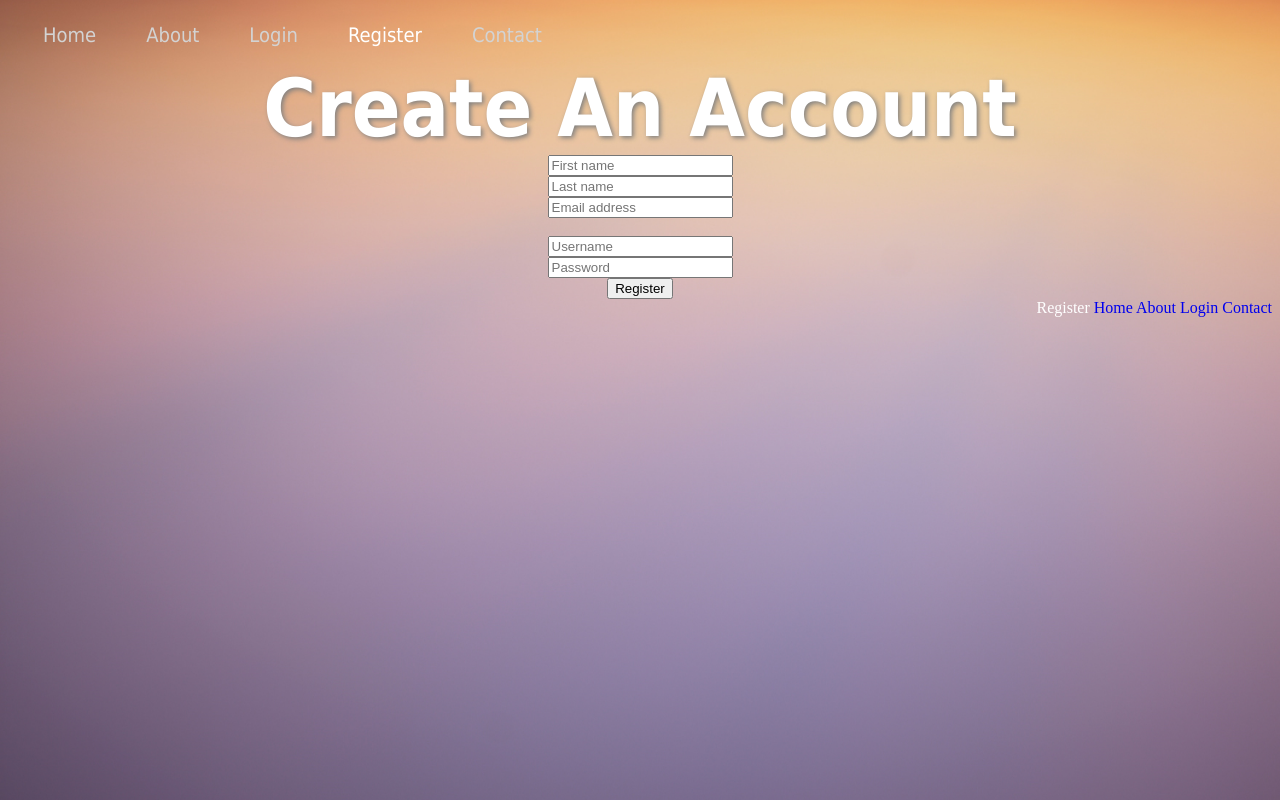
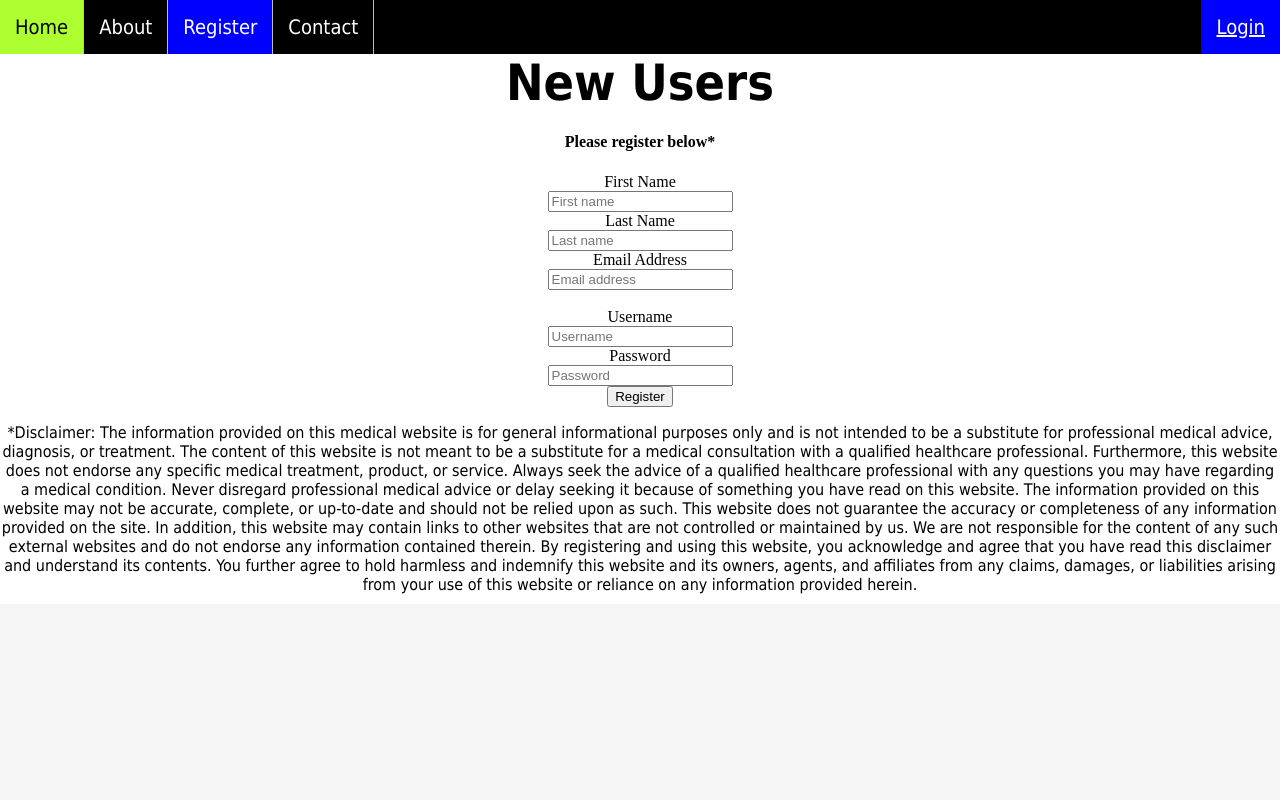
Before and after one commit to jrojas53/ReadyMedi, a PHP site: page /register.php in a window 1280 px wide. Run offline with PHP 8.4, Linux system fonts and the light colour scheme.

Commit message:
updating the style of the website. Completely changed the index.html page style to include a new image and nav bar that will be accessed throughout the site. As well, updated the look and text in register.php to include disclaimer for user

```diff
--- a/Website/about.html
+++ b/Website/about.html
@@ -12,6 +12,7 @@
                 <li><a style="text-decoration: none" href="index.html"> Home</a></li>
                 <li><a class = "active" style="text-decoration: none" href="about.html"> About</a></li>
                 <li><a style="text-decoration: none" href="contact.html">Contact</a></li>
+                <li style="float:right"><a class="active" href="login.php">Login</a></li>
             </ul>
         </header>
         <h1>About Us</h1>
@@ -34,10 +35,5 @@
                 We hope our solutions feel like a helping hand in a time of need.
             </div>
         </div>
-        <div class ="footer">
-            <a class = "active" style="text-decoration: none" href="about.html">About</a>
-            <a style="text-decoration: none" href="index.html"> Home</a></li>
-            <a style="text-decoration: none" href="contact.html"> Contact</a></li>
-        </div>
     </body>
 </html>
--- a/Website/contact.html
+++ b/Website/contact.html
@@ -12,6 +12,7 @@
                 <li><a style="text-decoration: none" href="index.html"> Home</a></li>
                 <li><a style="text-decoration: none" href="about.html"> About</a></li>
                 <li><a class = "active" style="text-decoration: none" href="contact.html">Contact</a></li>
+                <li style="float:right"><a class="active" href="login.php">Login</a></li>
             </ul>
         </header>
         <h1>Meet Our Team</h1>
@@ -33,10 +34,5 @@
                 Jesus Rojas | Front-End Developer
             </div>
         </div>
-        <div class ="footer">
-            <a class = "active" style="text-decoration: none" href="contact.html">Contact</a>
-            <a style="text-decoration: none" href="index.html"> Home</a></li>
-            <a style="text-decoration: none" href="about.html"> About</a></li>
-        </div>
     </body>
 </html>
--- a/Website/register.php
+++ b/Website/register.php
@@ -11,23 +11,36 @@
             <ul>
                 <li><a style="text-decoration: none" href="index.html"> Home</a></li>
                 <li><a style="text-decoration: none" href="about.html"> About</a></li>
-                <li><a style="text-decoration: none" href="login.php"> Login</a></li>
                 <li><a class = "active" style="text-decoration: none"  href="register.php"> Register</a></li>
                 <li><a style="text-decoration: none" href="contact.html">Contact</a></li>
-
+                <li style="float:right"><a class="active" href="login.php">Login</a></li>
             </ul>
         </header>
-        <h1>Create An Account</h1>
         <!--Create user account form-->
+        <div class ="page_login">
+        <h3>New Users</h3>
+        <h4 style="text-align: center">Please register below*</h4>
             <form style ="text-align: center" action="register.php" method="post">
+                <p style="margin: 0%"> First Name</p>
                     <input type="text" name="f_Name" value ="" placeholder="First name" required> </br>
+                <p style="margin: 0%"> Last Name</p>
                     <input type="text" name="l_Name" value ="" placeholder="Last name" required> </br>
+                <p style="margin: 0%"> Email Address</p>
                     <input type="text" name="email" value ="" placeholder="Email address" required> </br></br>
-
+                <p style="margin: 0%"> Username</p>
                     <input type="text" name="username" value ="" placeholder="Username" required> </br>
+                <p style="margin: 0%"> Password</p>
                     <input type="password" name="password" value ="" placeholder="Password" required> </br>
                 <input type="submit" name="Register" value="Register">
             </form>
+            <p style="text-align: center; font-family: Tahoma, sans-serif;">
+                *Disclaimer: The information provided on this medical website is for general informational purposes only and is not intended to be a substitute for professional medical advice, diagnosis, or treatment. The content of this website is not meant to be a substitute for a medical consultation with a qualified healthcare professional.
+                Furthermore, this website does not endorse any specific medical treatment, product, or service. Always seek the advice of a qualified healthcare professional with any questions you may have regarding a medical condition. Never disregard professional medical advice or delay seeking it because of something you have read on this website.
+                The information provided on this website may not be accurate, complete, or up-to-date and should not be relied upon as such. This website does not guarantee the accuracy or completeness of any information provided on the site.
+                In addition, this website may contain links to other websites that are not controlled or maintained by us. We are not responsible for the content of any such external websites and do not endorse any information contained therein.
+                By registering and using this website, you acknowledge and agree that you have read this disclaimer and understand its contents. You further agree to hold harmless and indemnify this website and its owners, agents, and affiliates from any claims, damages, or liabilities arising from your use of this website or reliance on any information provided herein.
+            </p>
+        </div>
 
         <?php
         // PHP Register form resource provided by: Dr. Nick Toothman
@@ -126,13 +139,5 @@
 			}
         }
         ?>
-
-        <div class ="footer">
-            <a class = "active" style="text-decoration: none" href="register.php">Register</a>
-            <a style="text-decoration: none" href="index.html"> Home</a></li>
-            <a style="text-decoration: none" href="about.html"> About</a></li>
-            <a style="text-decoration: none" href="login.php"> Login</a></li>
-            <a style="text-decoration: none" href="contact.html"> Contact</a></li>
-        </div>
     </body>
 </html>
--- a/Website/style.css
+++ b/Website/style.css
@@ -1,22 +1,35 @@
 body {
-    background-image: url("summer_background_gradient.jpg");
+    /*background-image: url("summer_background_gradient.jpg");*/
+    /*background-image: url("yellow_background.jpg");*/
+    background-color: whitesmoke;
+    /*background-size: cover;
+    background-position: center center;
+    background-attachment: fixed; */
+    margin: 0;
+}
+.banner {
+    background-image: url("w_s_w_c_c_l_1.png");
+    width: 100%;
+    height: 80vh;
     background-size: cover;
-    background-position: center center;
+    background-position: center 80px;
+    background-repeat: no-repeat;
     background-attachment: fixed;
+    margin-top: 30px;
 }
 h1 {
     text-align: center;
     font-family: Tahoma, sans-serif;
-    color: white;
+    color: gold;
     font-size: 80px;
-    text-shadow: 2px 2px 5px gray;
+    text-shadow: -1px -1px 0 #000, 1px -1px 0 #000,-1px 1px 0 #000,1px 1px 0 #000;
     margin: 0%;
+    outline: 1px;
 }
 h2 {
     text-align: center;
     font-family: Tahoma, sans-serif;
     color: black;
-    text-shadow: 2px 2px 5px wheat;
     font-size: 50px;
     margin: 0%;
 }
@@ -24,35 +37,42 @@ h3 {
     text-align: center;
     font-family: Tahoma, sans-serif;
     color: black;
-    text-shadow: 2px 2px 5px wheat;
     font-size: 50px;
     margin: 0%;
 }
 ul  {
     list-style-type: none;
-    margin: auto;
+    margin: 0;
     border: 0;
     padding: 0;
     top: 0;
     overflow: hidden;
     font-family: Tahoma, sans-serif;
+    background-color: black;
 }
 li {
     float: left;
-    margin-left: 20px;
+    border-right: 1px solid #bbb;
+    /*margin-left: 20px;*/
+}
+li:last-child {
+    border-right: none;
 }
 li a {
     display: block;
-    color: lightgray;
+    color: white;
+    /*color: lightgray;*/
     text-align: center;
     padding: 15px;
     font-size: 20px;
 }
 li a:hover:not(.active) {
-    color: white;
+    color: black;
+    background-color: greenyellow;
 }
 .active {
-    color: white;
+    /*color: white;*/
+    background-color: blue;
 }
 .page {
     width: 900px;
@@ -62,14 +82,12 @@ li a:hover:not(.active) {
     height: 650px;
     width: 100%;
     background-color: white;
-    opacity: 50%;
     overflow: auto;
 }
 .page_login {
     height: 550px;
     width: 100%;
     background-color: white;
-    opacity: 50%;
     overflow: auto;
 }
 .indiv {
@@ -146,7 +164,3 @@ li a:hover:not(.active) {
     -ms-transform: translate(-50%, -50%);
     transform: translate(-50%, -50%);
 }
-.footer {
-    overflow: hidden;
-    text-align: right;
-}
```
Also changed, not shown: Website/index.html (+6 -30 lines), Website/login.php (+3 -8 lines), 1 other file. Lines whose indentation alone changed are shown as unchanged.
